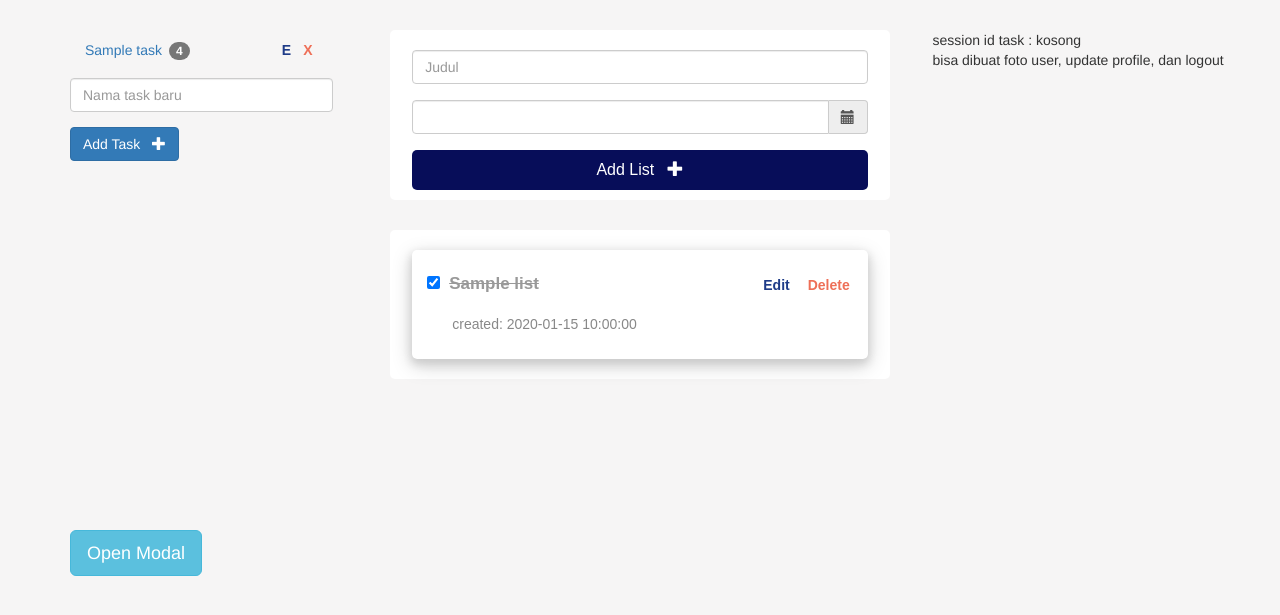
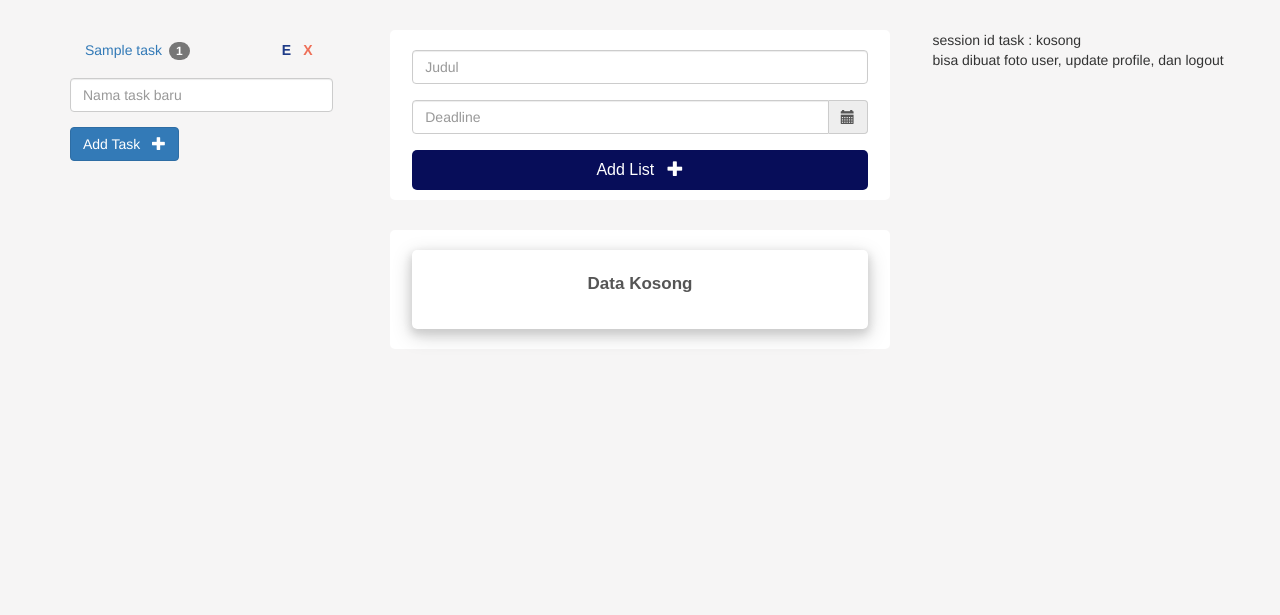
Before and after one commit to bailram/TodoList, a PHP site: page /main.php in a window 1280 px wide. Shown: the top 615 px of the page. Run offline with PHP 8.4, Linux system fonts and the light colour scheme; tables that the repository leaves empty or names only in its code hold one stand-in row (values such as "Sample post"); some libraries are stand-ins or nearby versions.

Commit message:
moving javascript to external link, fixing crud task and list, and the last one is adding fk between list and task table

```diff
--- /dev/null
+++ b/js/main.js
@@ -0,0 +1,132 @@
+$('#datetimepicker').datetimepicker({
+  format: 'Y-M-D HH:mm:ss'
+});
+$('#datetimepicker1').datetimepicker({
+  format: 'Y-M-D HH:mm:ss'
+});
+$(document).ready(function(){
+  $('ul.nav li').click(function(){ // handle menu clicked ui
+    var id = $(this).attr('id');
+
+    // change value id taks session
+    $.post("changeIdTaskSession.php",
+      {
+        id:id
+      }
+    );
+
+    // set id to add list button
+    $('#id-task-list').val(id);
+
+    // change menu active without refreshing
+    // var elements = document.getElementsByTagName('li');
+    // for(var i=0; i<elements.length; i++){
+    //   if(elements[i].id==id){
+    //     elements[i].className = 'active';
+    //   }else{
+    //     elements[i].className = '';
+    //   }
+    // }
+
+    // refresh to change list item
+    location.href="main.php";
+  });
+  // listener task menu select to change ui end
+
+  $('.remove-to-do').click(function(){
+    const id = $(this).attr('id');
+    $.post("remove.php",
+      {
+        id:id
+      }, (data) => {
+        $(this).parent().hide(600);
+        // check total list item
+        const total = document.querySelectorAll('.todo-item').length - 1;
+        console.log(total);
+        // if total == 0 do add illustration for there is no list information
+      }
+    );
+  });
+  // remove list listener end
+
+  $('.check-box').click(function(e){
+    const id = $(this).attr('data-todo-id');
+
+    $.post("doChecked.php",
+      {
+        id:id
+      }, (data) => {
+        if(data != "error"){
+          const h2 = $(this).next();
+          if(data === '1'){
+            h2.removeClass('checked');
+          }else{
+            h2.addClass('checked');
+          }
+        }
+      }
+    );
+  });
+  // update list listener end
+
+  $('.remove-task').click(function(){
+    const id = $(this).attr('id');
+    // alert(id);
+    $.post("removeTask.php",
+      {
+        id: id
+      }, (data) => {
+        if(data){
+          // $(this).parent().hide(600);
+          location.href="main.php";
+        }else{
+          alert('Deleting task failed!');
+        }
+
+      }
+    );
+
+  });
+  // remove task listener end
+
+  $('.edit-task').click(function(){
+    var id = $(this).attr('id');
+    var title = prompt("Task Name:","");
+    if(title == ""){
+      alert('Nama task harus diisi');
+    }else{
+      // alert(title);
+      $.post("updateTask.php",
+        {
+          id:id,
+          title: title
+        }, (data) => {
+          if(data){
+            // alert('Task update completed!');
+          }else{
+            alert('Deleting task failed!');
+          }
+        }
+      );
+    }
+
+  });
+
+  $('.edit-to-do').click(function(){
+    $div = $(this).closest('div');
+
+    var text = $div.children('h2').text();
+    var deadline = $div.children('input#result-deadline').val();
+    var id = $(this).attr('id');
+    console.log(text);
+    console.log(deadline);
+    console.log(id);
+
+    // set Data
+    $('#edit-list-title').val(text);
+    $('#edit-list-deadline').val(deadline);
+    $('#edit-list-id').val(id);
+
+    $('#editListModal').modal('show');
+  });
+});
--- a/main.php
+++ b/main.php
@@ -45,8 +45,20 @@
               }
               ?>
               >
-              <a href="#">
-                <?= $menu['title'] ?> <span class="badge">4</span>
+              <a>
+                <?php
+                  echo $menu['title'];
+                  $sqlNotif = "SELECT count(l.id) list from task t join list l on t.id=l.id_task WHERE l.checked=0 and t.id=".$menu['id']." group by t.id;";
+                  $res = $conn->query($sqlNotif);
+                  if($res){
+                    $result = $res->fetch_row();
+                    if(!empty($result[0])){
+                ?>
+                      <span class="badge"><?= $result[0] ?></span>
+                <?php
+                    }
+                  }
+                ?>
                 <span id="<?= $menu['id'] ?>" class="remove-task">X</span>
                 <span id="<?= $menu['id'] ?>" class="edit-task">E</span>
               </a>
@@ -93,7 +105,7 @@
               </div>
               <div class="form-group">
                 <div class="input-group" id="datetimepicker">
-                  <input type="text" class="form-control">
+                  <input type="text" class="form-control" name="deadline" placeholder="Deadline">
                   <span class="input-group-addon">
                     <span class="glyphicon glyphicon-calendar"></span>
                   </span>
@@ -105,8 +117,8 @@
           </div>
           <!-- add-list-end -->
           <!-- list-view-start -->
-          <?php $list_item = $conn->query("SELECT * FROM list ORDER BY id DESC"); ?>
-          <div class="show-todo-section">
+          <?php $list_item = $conn->query("SELECT * FROM list WHERE id_task=".$_SESSION['id_task']." ORDER BY id DESC"); ?>
+          <div class="show-todo-section" id="todo-list-section">
             <?php
               if($list_item->num_rows > 0) {
                 foreach ($list_item as $item) {
@@ -118,10 +130,11 @@
                       data-todo-id="<?= $item['id'] ?>"
                       class="check-box"
                       <?php  if($item['checked']) echo "checked";?>>
-                    <h2 <?php  if($item['checked']) echo 'class="checked"';?>>
-                      <?= $item['title'] ?>
-                    </h2>
-                    <small>created: <?= $item['date_time'] ?></small>
+                    <h2 <?php  if($item['checked']) echo 'class="checked"';?>><?= $item['title'] ?></h2>
+                    <small>
+                      Deadline: <?= $item['date_time_end'] ?>
+                    </small>
+                    <input type="hidden" id="result-deadline" value="<?= $item['date_time_end'] ?>">
                   </div>
             <?php
                 }
@@ -145,119 +158,58 @@
       <!-- user-nav-end -->
     </div>
 
-    <button type="button" class="btn btn-info btn-lg" data-toggle="modal" data-target="#myModal">Open Modal</button>
-
-  <!-- Modal -->
-  <div class="modal fade" id="myModal" role="dialog">
+    <!-- Modal Edit Task -->
+    <div class="modal fade" id="editListModal" role="dialog">
       <div class="modal-dialog">
-
         <!-- Modal content-->
         <div class="modal-content">
+          <form action="updateList.php" method="post">
             <div class="modal-header">
               <button type="button" class="close" data-dismiss="modal">&times;</button>
-          <h4 class="modal-title">Modal Header</h4>
+              <h4 class="modal-title">Edit List</h4>
             </div>
             <div class="modal-body">
-          <p>Some text in the modal.</p>
+              <div class="form-group">
+                <label>List name :</label>
+                <input type="text"
+                  name="edit-title"
+                  placeholder="Nama list baru"
+                  class ="form-control"
+                  id="edit-list-title"
+                  <?php if(isset($_GET['messT']) && $_GET['messT'] == "error") echo 'style="border-color: #f2dede"'; ?>
+                  />
+                <?php if(isset($_GET['messT']) && $_GET['messT'] == "error") { ?>
+                  <span id="errorMes">Input tidak boleh kosong</span>
+                <?php } ?>
+              </div>
+              <div class="form-group">
+                <label>Deadline : </label>
+                <div class="input-group" id="datetimepicker1">
+                  <input type="text" name="edit-deadline" class="form-control" placeholder="Deadline" id="edit-list-deadline">
+                  <span class="input-group-addon">
+                    <span class="glyphicon glyphicon-calendar"></span>
+                  </span>
+                </div>
+                <input type="hidden" name="list-id" value="" id="edit-list-id">
+              </div>
             </div>
             <div class="modal-footer">
               <button type="button" class="btn btn-default" data-dismiss="modal">Close</button>
+              <button type="submit" class="btn btn-primary" name="button">Save</button>
             </div>
+          </form>
         </div>
 
       </div>
     </div>
+    <!-- Modal Edit Task End -->
   </div>
 
 <script src="https://ajax.googleapis.com/ajax/libs/jquery/3.4.1/jquery.min.js"></script>
 <script src="https://maxcdn.bootstrapcdn.com/bootstrap/3.4.1/js/bootstrap.min.js"></script>
 <script src="https://cdnjs.cloudflare.com/ajax/libs/moment.js/2.24.0/moment.min.js"></script>
 <script src="https://cdnjs.cloudflare.com/ajax/libs/bootstrap-datetimepicker/4.17.47/js/bootstrap-datetimepicker.min.js"></script>
-<script type="text/javascript">
-  $('#datetimepicker').datetimepicker();
-  $(document).ready(function(){
-    $('ul.nav li').click(function(){ // handle menu clicked ui
-      var id = $(this).attr('id');
-
-      // set id task to cookie and change value session
-      // document.cookie="id_task="+id;
-      $.post("changeIdTaskSession.php",
-        {
-          id:id
-        }
-      );
-
-
-      // set id to add list button
-      $('#id-task-list').val(id);
-
-      var elements = document.getElementsByTagName('li');
-      for(var i=0; i<elements.length; i++){
-        if(elements[i].id==id){
-          elements[i].className = 'active';
-        }else{
-          elements[i].className = '';
-        }
-      }
-    });
-    // listener task menu select to change ui end
-
-    $('.remove-to-do').click(function(){
-      const id = $(this).attr('id');
-      $.post("remove.php",
-        {
-          id:id
-        }, (data) => {
-          $(this).parent().hide(600);
-          // check total list item
-          const total = document.querySelectorAll('.todo-item').length - 1;
-          console.log(total);
-          // if total == 0 do add illustration for there is no list information
-        }
-      );
-    });
-    // remove list listener end
-
-    $('.check-box').click(function(e){
-      const id = $(this).attr('data-todo-id');
-
-      $.post("doChecked.php",
-        {
-          id:id
-        }, (data) => {
-          if(data != "error"){
-            const h2 = $(this).next();
-            if(data === '1'){
-              h2.removeClass('checked');
-            }else{
-              h2.addClass('checked');
-            }
-          }
-        }
-      );
-    });
-    // update list listener end
-
-    $('.remove-task').click(function(){
-      const id = $(this).attr('id');
-      // alert(id);
-      $.post("removeTask.php",
-        {
-          id: id
-        }, (data) => {
-          if(data){
-            $(this).parent().hide(600);
-          }else{
-            alert('Deleting task failed!');
-          }
-
-        }
-      );
-
-    });
-    // remove task listener end
-  });
-</script>
+<script src="./js/main.js"></script>
 </body>
 
 </html>
```
Also changed, not shown: add.php (+4 -3 lines), updateList.php (added, +24 -0 lines), updateTask.php (added, +21 -0 lines). Lines whose indentation alone changed are shown as unchanged.
